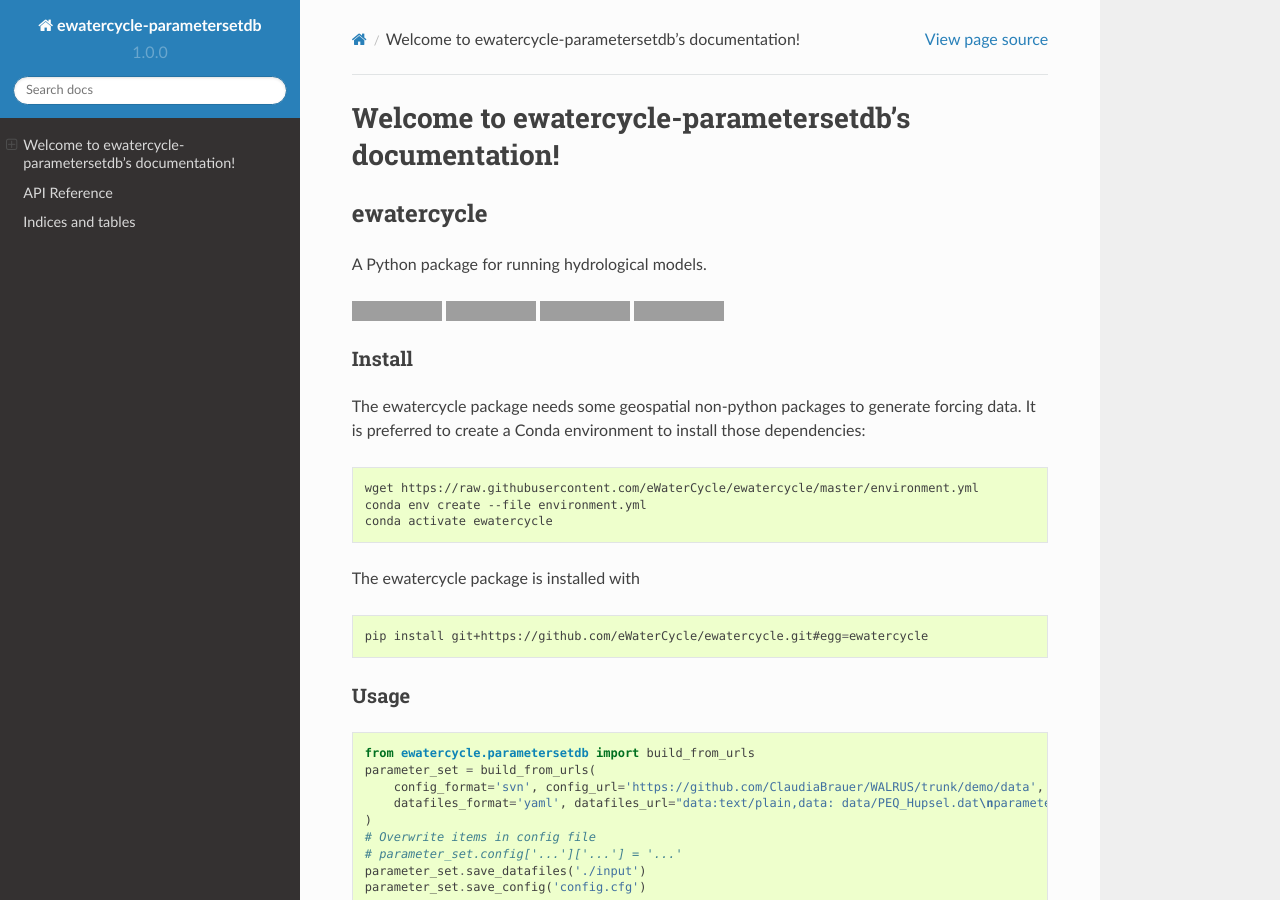
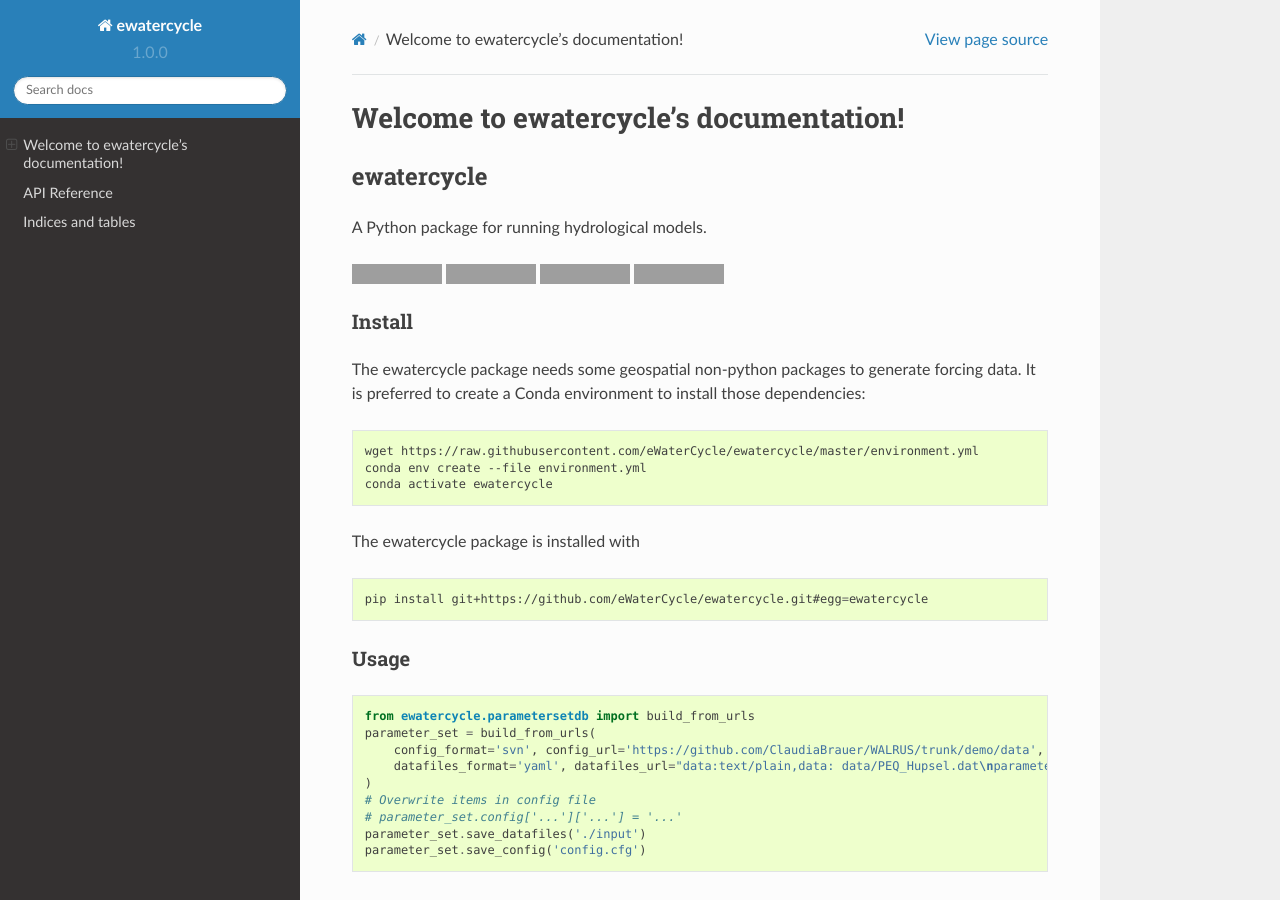
Before and after one commit to eWaterCycle/ewatercycle, a Sphinx documentation site: the page built from docs/index.rst, in a window 1280 px wide and 900 px high, cut to the strip 0-900 px from the top of the window. Built offline with Sphinx 7.4.7 and the Read the Docs theme 2.0.0, drawn with Linux system fonts in a browser that asks for light colours; pages that are not in the unit, such as notebooks, are missing from menus; grey boxes are pictures that could not be loaded.

Commit message:
Migrate parametersetdb references to plain ewatercycle in documentation (#22)

```diff
--- a/docs/conf.py
+++ b/docs/conf.py
@@ -1,6 +1,6 @@
 # -*- coding: utf-8 -*-
 #
-# ewatercycle_parametersetdb documentation build configuration file, created by
+# ewatercycle documentation build configuration file, created by
 # sphinx-quickstart on Wed Aug 29 15:40:09 2018.
 #
 # This file is execfile()d with the current directory set to its
@@ -47,7 +47,7 @@
 master_doc = 'index'
 
 # General information about the project.
-project = u'ewatercycle-parametersetdb'
+project = u'ewatercycle'
 copyright = u'2018, Netherlands eScience Center & Delft University of Technology'
 author = u'Stefan Verhoeven'
 
@@ -148,7 +148,7 @@
 # -- Options for HTMLHelp output ------------------------------------------
 
 # Output file base name for HTML help builder.
-htmlhelp_basename = 'ewatercycle_parametersetdb_doc'
+htmlhelp_basename = 'ewatercycle_doc'
 
 
 # -- Options for LaTeX output ---------------------------------------------
@@ -175,7 +175,7 @@
 # (source start file, target name, title,
 #  author, documentclass [howto, manual, or own class]).
 latex_documents = [
-    (master_doc, 'ewatercycle_parametersetdb.tex', u'ewatercycle_parametersetdb Documentation',
+    (master_doc, 'ewatercycle.tex', u'ewatercycle Documentation',
      u'Stefan Verhoeven', 'manual'),
 ]
 
@@ -185,7 +185,7 @@
 # One entry per manual page. List of tuples
 # (source start file, name, description, authors, manual section).
 man_pages = [
-    (master_doc, 'ewatercycle_parametersetdb', u'ewatercycle_parametersetdb Documentation',
+    (master_doc, 'ewatercycle', u'ewatercycle Documentation',
      [author], 1)
 ]
 
@@ -196,7 +196,7 @@
 # (source start file, target name, title, author,
 #  dir menu entry, description, category)
 texinfo_documents = [
-    (master_doc, 'ewatercycle_parametersetdb', u'ewatercycle_parametersetdb Documentation',
-     author, 'ewatercycle_parametersetdb', 'Python utilities to gather input files for running a hydrology model',
+    (master_doc, 'ewatercycle', u'ewatercycle Documentation',
+     author, 'ewatercycle', 'Python utilities to gather input files for running a hydrology model',
      'Miscellaneous'),
 ]
--- a/docs/index.rst
+++ b/docs/index.rst
@@ -1,9 +1,9 @@
-.. ewatercycle_parametersetdb documentation master file, created by
+.. ewatercycle documentation master file, created by
    sphinx-quickstart on Thu Jun 21 11:07:11 2018.
    You can adapt this file completely to your liking, but it should at least
    contain the root `toctree` directive.
 
-Welcome to ewatercycle-parametersetdb's documentation!
+Welcome to ewatercycle's documentation!
 ==========================================================
 
 .. toctree::
```
Also changed, not shown: 2 other files.
